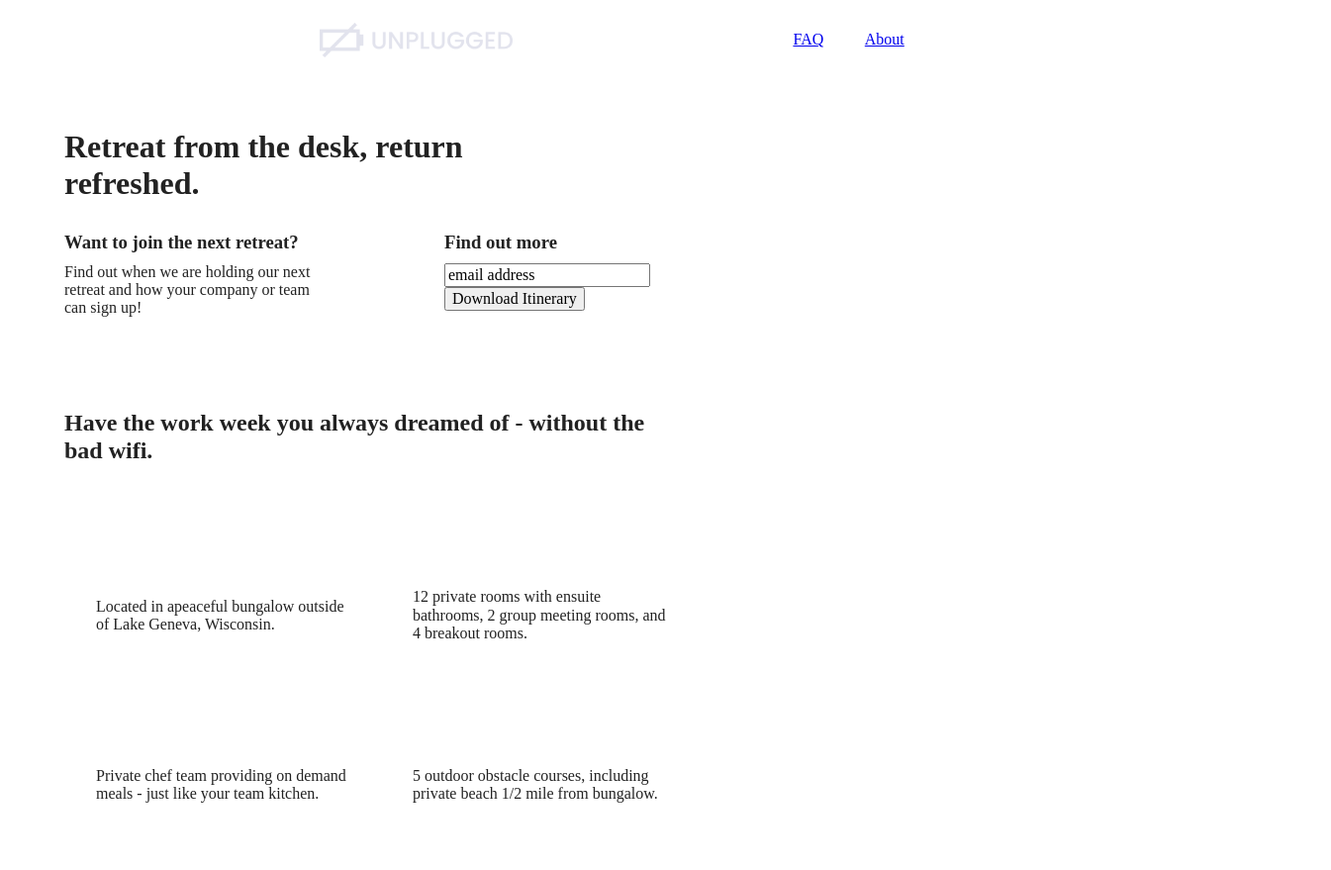
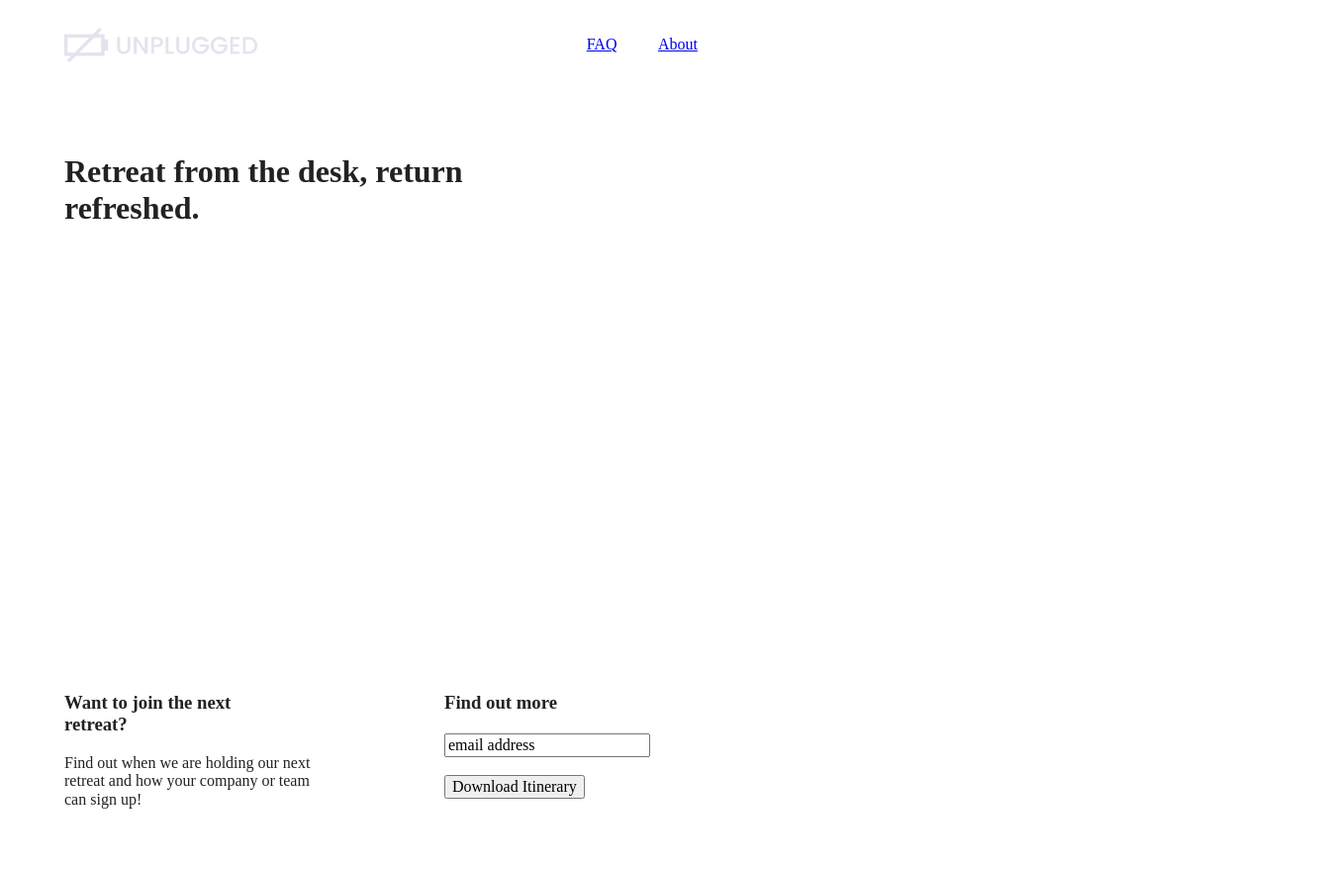
Before and after one commit to LaurenTejada/responsive-project-1, a website built with Parcel: page index.html in a window 1280 px wide. Shown: the top 879 px of the page at 99% size, 1345 px wide, since content can reach past the window. Built offline with nearby package versions, Linux system fonts and the light colour scheme.

Commit message:
Added homepage flexbox, margins, and widths for media queries min width 768px

```diff
--- a/css/main.css
+++ b/css/main.css
@@ -1,5 +1,4 @@
 /*! HTML5 Boilerplate v8.0.0 | MIT License | https://html5boilerplate.com/ */
-
 /* main.css 2.1.0 | MIT License | https://github.com/h5bp/main.css#readme */
 /*
  * What follows is the result of much research on cross-browser styling.
@@ -17,15 +16,13 @@ html {
   line-height: 1.4;
 }
 
-/*
- * Remove text-shadow in selection highlight:
+/** Remove text-shadow in selection highlight:
  * https://twitter.com/miketaylr/status/12228805301
  *
  * Vendor-prefixed and regular ::selection selectors cannot be combined:
  * https://stackoverflow.com/a/16982510/7133471
  *
- * Customize the background color to match your design.
- */
+ * Customize the background color to match your design.*/
 
 ::-moz-selection {
   background: #b3d4fc;
@@ -37,9 +34,7 @@ html {
   text-shadow: none;
 }
 
-/*
- * A better looking default horizontal rule
- */
+/** A better looking default horizontal rule*/
 
 hr {
   display: block;
@@ -50,11 +45,9 @@ hr {
   padding: 0;
 }
 
-/*
- * Remove the gap between audio, canvas, iframes,
+/** Remove the gap between audio, canvas, iframes,
  * images, videos and the bottom of their containers:
- * https://github.com/h5bp/html5-boilerplate/issues/440
- */
+ * https://github.com/h5bp/html5-boilerplate/issues/440*/
 
 audio,
 canvas,
@@ -65,9 +58,7 @@ video {
   vertical-align: middle;
 }
 
-/*
- * Remove default fieldset styles.
- */
+/** Remove default fieldset styles*/
 
 fieldset {
   border: 0;
@@ -75,9 +66,7 @@ fieldset {
   padding: 0;
 }
 
-/*
- * Allow only vertical resizing of textareas.
- */
+/** Allow only vertical resizing of textareas.*/
 
 textarea {
   resize: vertical;
@@ -327,11 +316,9 @@ textarea {
     margin-bottom: 30px;
   }
 
-
 /* ==========================================================================
    Helper classes
    ========================================================================== */
-
 /*
  * Hide visually and from screen readers
  */
@@ -344,7 +331,6 @@ textarea {
 /*
  * Hide only visually, but have it available for screen readers:
  * https://snook.ca/archives/html_and_css/hiding-content-for-accessibility
- *
  * 1. For long content, line feeds are not interpreted as spaces and small width
  *    causes content to wrap 1 word per line:
  *    https://medium.com/@jessebeach/beware-smushed-off-screen-accessible-text-5952a4c2cbfe
@@ -364,8 +350,7 @@ textarea {
 }
 
 /*
- * Extends the .sr-only class to allow the element
- * to be focusable when navigated to via the keyboard:
+ * Extends the .sr-only class to allow the element to be focusable when navigated to via the keyboard:
  * https://www.drupal.org/node/897638
  */
 
@@ -390,7 +375,6 @@ textarea {
 
 /*
  * Clearfix: contain floats
- *
  * For modern browsers
  * 1. The space content is one way to avoid an Opera bug when the
  *    `contenteditable` attribute is included anywhere else in the document.
@@ -413,12 +397,12 @@ textarea {
 /* ==========================================================================
    EXAMPLE Media Queries for Responsive Design.
    These examples override the primary ('mobile first') styles.
-   Modify as content requires.
    ========================================================================== */
 
 @media only screen and (min-width: 768px) {
   /* tablet styles here */
   /********** flexbox ***********/
+  /* base */
   .content-wrapper {
     max-width: 640px;
     display: flex;
@@ -430,11 +414,13 @@ textarea {
   /* header */
   header .content-wrapper {
     display: flex;
-    justify-content: space-around;
-    align-items: center;
     flex-flow: row;
     margin-right: 60px;
     margin-left: 65px;
+  }
+
+  header {
+    justify-content: space-between;
   }
 
   .header-divider {
@@ -442,6 +428,7 @@ textarea {
   }
 
   header nav {
+    justify-content: flex-end;
     padding-top: 0px;
   }
 
@@ -453,12 +440,26 @@ textarea {
     align-items: center;
   }
 
+  /* footer */
+  footer .footer-content {
+    display: flex;
+    flex-flow: row wrap;
+    justify-content: space-between;
+    align-items: flex-start;
+    width: 70%;
+  }
+
+  .social h3 {
+    margin: 0;
+  }
+
+  /*** homepage ***/
   /* hero */
   section .content-wrapper h1 {
     width: 70%;
   }
 
-  /* aside */
+  /* aside - sign up */
   aside .content-wrapper {
     display: flex;
     flex-flow: row;
@@ -469,7 +470,7 @@ textarea {
     width: 40%;
   }
 
-  /* features */
+  /* section - features */
   .features .content-wrapper {
     display: flex;
     justify-content: space-around;
@@ -489,7 +490,7 @@ textarea {
     width: 40%;
   }
 
-  /* review */
+  /* section - review */
   .reviews h2 {
     margin: 0;
     width: 70%;
@@ -511,22 +512,96 @@ textarea {
     width: 35%;
   }
 
-  /* footer */
-
-  footer .footer-content {
+  /*** faq page ***/
+  .faq-section .content-wrapper {
     display: flex;
-    flex-flow: row wrap;
-    justify-content: space-between;
-    align-items: flex-start;
-    width: 70%;
+    justify-content: flex-start;
   }
 
-  .social h3 {
+  /********** widths and margins ***********/
+  /* header */
+  header {
+    padding: 0;
+    margin: 20px 60px 20px 65px;
+    width: 100%;
+  }
+
+  header .content-wrapper {
     margin: 0;
   }
 
-  /********** widths and margins ***********/
+  /* footer */
+  footer .content-wrapper {
+    margin-top: 95px;
+    margin-bottom: 95px;
+  }
 
+  .contact h3 {
+    margin-bottom: 38px;
+  }
+
+  .copyright {
+    margin-top: 0;
+  }
+
+  /*** homepage ***/
+  /* hero */
+  section .content-wrapper h1 {
+    margin: 65px 0 420px 0;
+  }
+
+  /* aside - sign up */
+  aside .content-wrapper {
+    margin-top: 50px;
+    margin-bottom: 45px;
+  }
+
+  aside h3 {
+    margin-top: 0;
+    margin-bottom: 20px;
+    width: 75%;
+  }
+
+  aside p {
+    padding-bottom: 0;
+  }
+
+  input {
+    margin: 0;
+  }
+
+  .signup-button {
+    margin-top: 18px;
+    margin-bottom: 0;
+  }
+
+  /*** section - features ***/
+  .features h2 {
+    margin-top: 95px;
+    margin-right: 0;
+    margin-bottom: 35px;
+  }
+
+  .features .content-wrapper article {
+    margin-right: 50px;
+    margin-left: 50px;
+    width: 185px;
+    height: 150px;
+  }
+
+  article .features-item-description {
+    margin: 0;
+  }
+
+  .features .content-wrapper {
+    margin-bottom: 95px;
+  }
+
+  /*** section - reviews ***/
+  .reviews .content-wrapper {
+    margin-top: 98px;
+    margin-bottom: 98px;
+  }
 }
 
 @media only screen and (min-width: 1200px) {
```
Also changed, not shown: index.html (+2 -1 lines).
